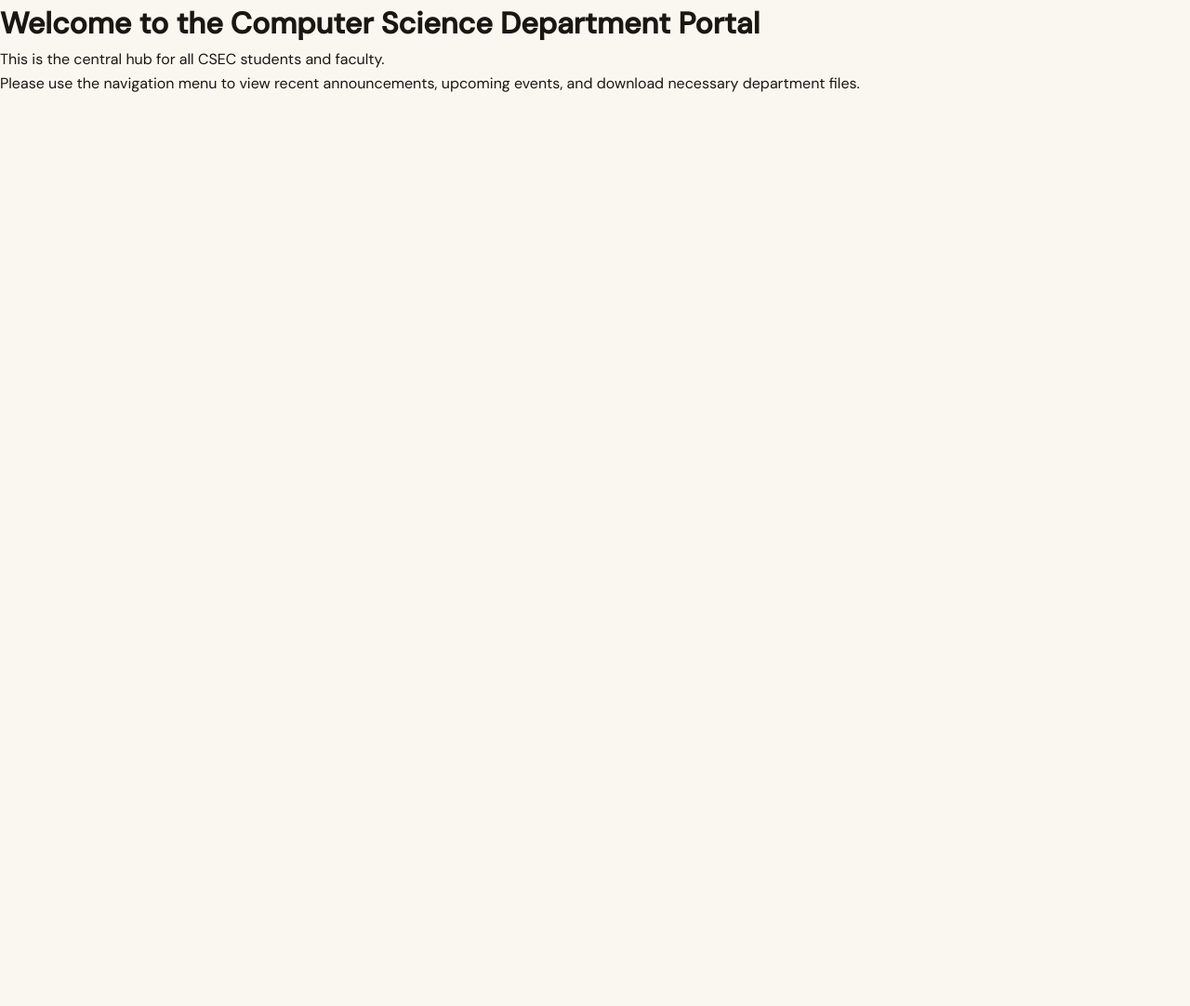
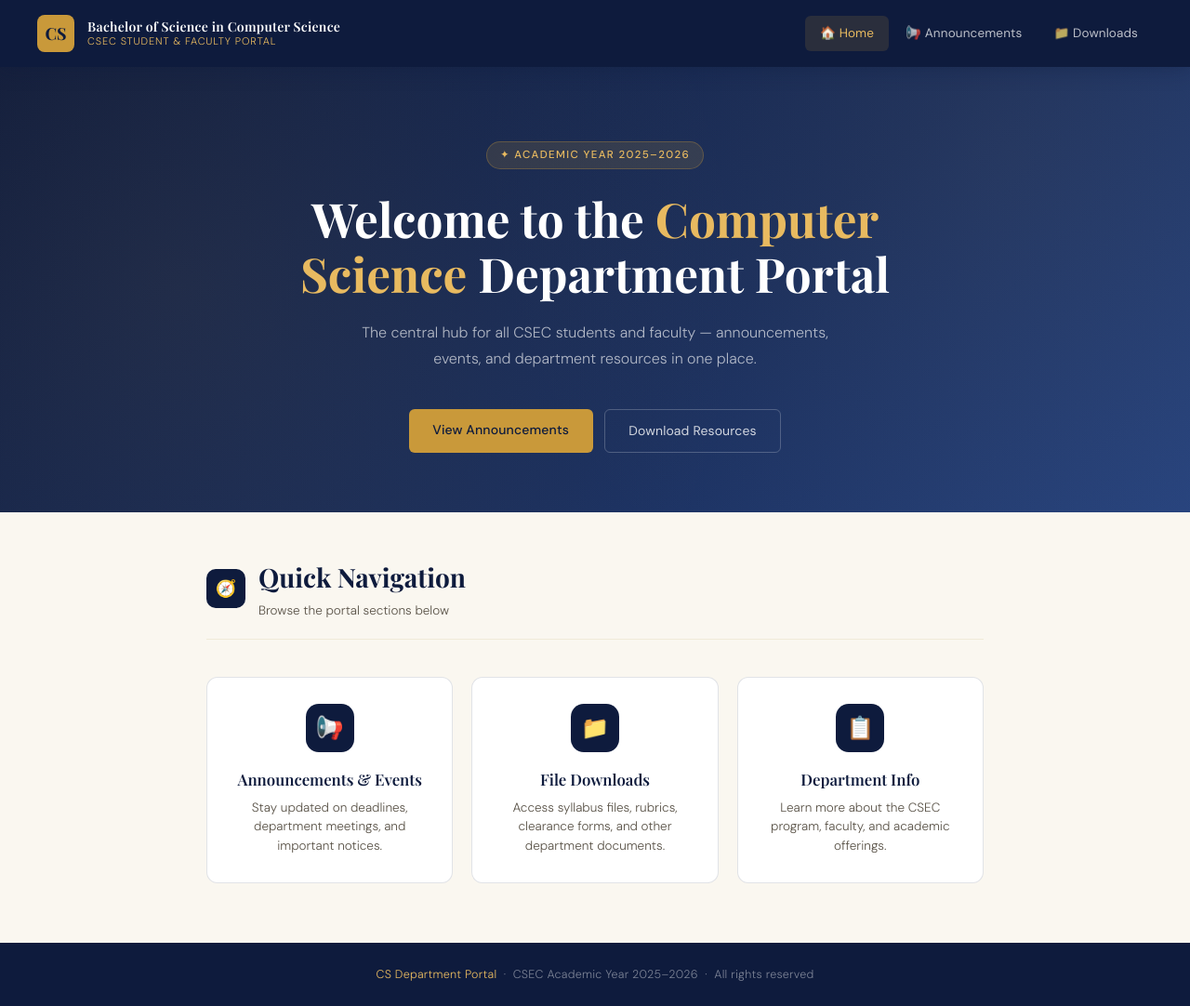
Before and after one commit to mrfahrenheit0528/school-portal-cc, a Flask app: page / in a window 1280 px wide. Shown: the whole page at 93% size. Before the commit the page ends 99 px from the top, so only its background shows below. Run offline with Flask 3, Linux system fonts and the light colour scheme.

Commit message:
Update index.html content and script inclusion

```diff
--- a/templates/index.html
+++ b/templates/index.html
@@ -1,30 +1,13 @@
 {% extends 'base.html' %}
 
 {% block content %}
-    <h1>Welcome to the Computer Science Department Portal</h1>
-    <p>This is the central hub for all CSEC students and faculty.</p>
-    <p>Please use the navigation menu to view recent announcements, upcoming events, and download necessary department files.</p>
-{% endblock %}
-
-<!DOCTYPE html>
-<html lang="en">
-<head>
-  <meta charset="UTF-8" />
-  <meta name="viewport" content="width=device-width, initial-scale=1.0" />
-  <title>School Portal — CS Department</title>
-  <link rel="preconnect" href="https://fonts.googleapis.com" />
-  <link rel="preconnect" href="https://fonts.gstatic.com" crossorigin />
-  <link href="https://fonts.googleapis.com/css2?family=Playfair+Display:wght@400;600;700&family=DM+Sans:ital,opsz,wght@0,9..40,300;0,9..40,400;0,9..40,500;1,9..40,300&display=swap" rel="stylesheet" />
-  <link rel="stylesheet" href="style.css" />
-</head>
-<body>
 
   <!-- NAVBAR -->
   <nav class="navbar">
     <a class="navbar-brand" href="#" onclick="showPage('home')">
       <div class="navbar-logo">CS</div>
       <div class="navbar-brand-text">
-        <div class="navbar-brand-title">Computer Science Dept.</div>
+        <div class="navbar-brand-title">Bachelor of Science in Computer Science</div>
         <div class="navbar-brand-sub">CSEC Student &amp; Faculty Portal</div>
       </div>
     </a>
@@ -171,6 +154,5 @@
     <span>CS Department Portal</span> &nbsp;·&nbsp; CSEC Academic Year 2025–2026 &nbsp;·&nbsp; All rights reserved
   </footer>
 
-  <script src="script.js"></script>
-</body>
-</html>
+  <script src="{{ url_for('static', filename='script.js') }}"></script>
+{% endblock %}
```
